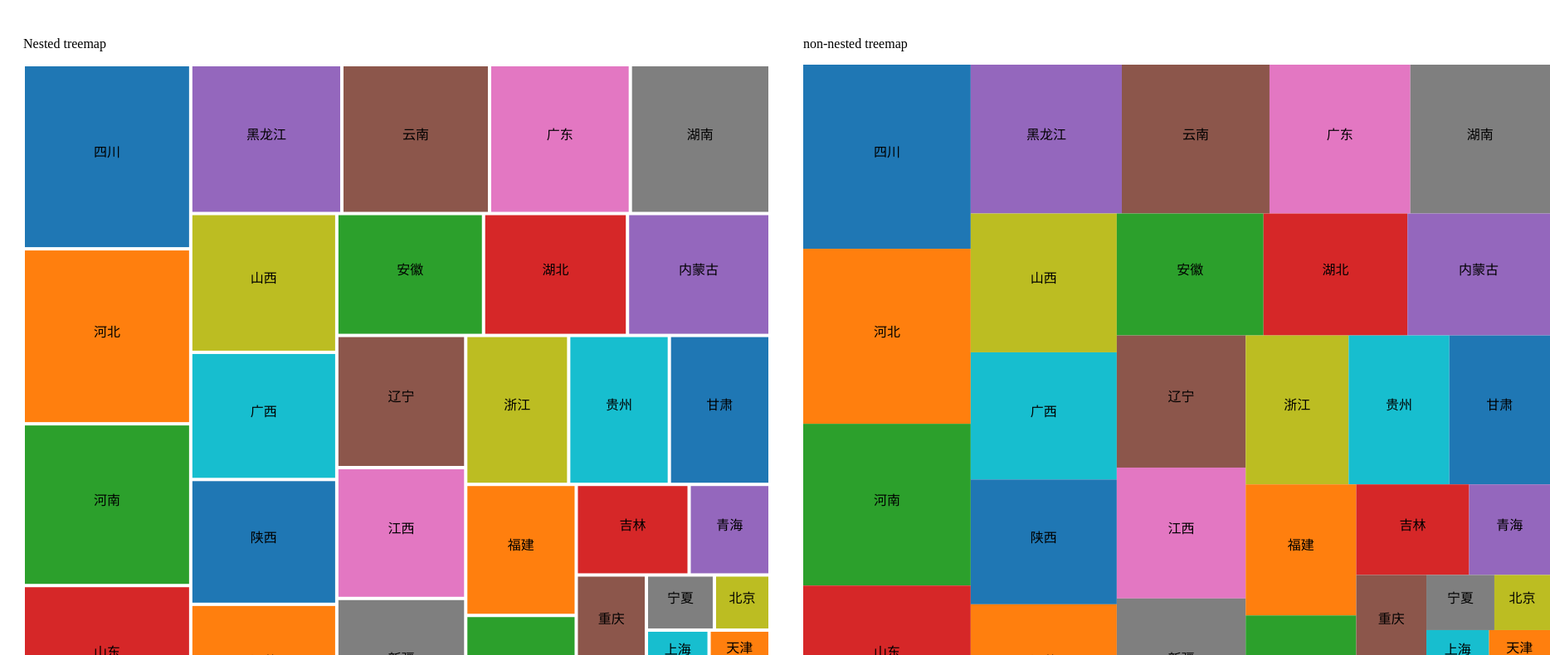
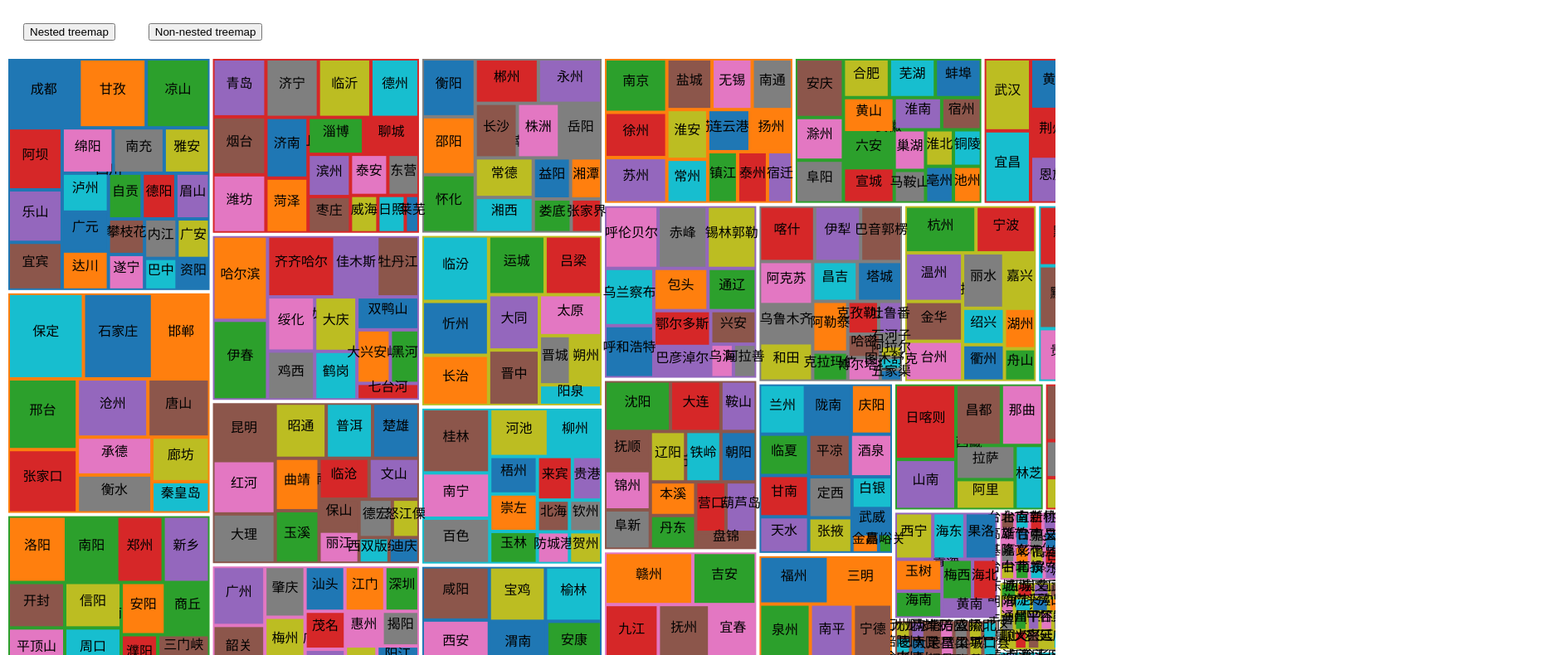
Before and after one commit to CharlieLei/Course_DataVisualization, a plain HTML site: page treemapImpl/index.html in a window 1280 px wide. Shown: the part 81-871 px from the top of the page at 83% size, 1868 px wide, since content can reach past the window. Drawn offline with Linux system fonts and the light colour scheme.

Commit message:
修改treemap

```diff
--- a/treemapImpl/index.html
+++ b/treemapImpl/index.html
@@ -8,12 +8,10 @@
 <body>
 <h1>实现squarified treemap</h1>
 <div style="display: flex">
-    <div class="nested" style="margin: 20px">
-        <p>Nested treemap</p>
-    </div>
-    <div class="non-nested" style="margin: 20px">
-        <p>non-nested treemap</p>
-    </div>
+    <button onclick="changeStrokeFunc('nested')" style="margin: 20px">Nested treemap</button>
+    <button onclick="changeStrokeFunc('non-nested')" style="margin: 20px">Non-nested treemap</button>
+</div>
+<div class="treemap" style="display: flex">
 </div>
 <script type="text/javascript" src="main.js"></script>
 
--- a/treemapImpl/main.js
+++ b/treemapImpl/main.js
@@ -1,7 +1,7 @@
-let width = 900
+let width = 1400
 let height = 800
 let strokeWidth = 2
-let maxDepth = 0
+let maxDepth = 1
 
 let GetChildrenFromData = (data) => {
   if (data.citylist) return data.citylist
@@ -16,7 +16,7 @@ let GetNodeName = (node) => {
 }
 
 let GetValueFromNode = (node) => {
-  return node.children? 0: 1
+  return node.children ? 0 : 1
 }
 
 let Nested = (x, y, dx, dy) => {
@@ -27,74 +27,71 @@ let NonNested = (x, y, dx, dy) => {
   return [x, y, dx, dy]
 }
 
+let changeMaxDepth = (depth) => {
+  maxDepth = depth
+}
+
+let strokeFunc = Nested
+let dataRoot = {}
 let color = d3.scaleOrdinal(d3.schemeCategory10)
+let canvas1 = d3.select('div.treemap')
+  .append('svg')
+  .attr('width', width)
+  .attr('height', height)
 
-let canvas1 = d3.select("div.nested")
-  .append("svg")
-  .attr("width", width)
-  .attr("height", height)
+let changeStrokeFunc = (type) => {
+  if (type === 'nested') strokeFunc = Nested
+  else strokeFunc = NonNested
+  update(dataRoot)
+}
 
 d3.json('../data/China.json').then(data => {
-  const root = treeify(data)
-  console.log(root)
-  const leaves = root.children//getLeaves(root)
-  console.log(leaves)
+  dataRoot = treeify(data)
+  update(dataRoot)
+})
 
-  const nodes = hierarchicalSquarify(root, 0, 0, width, height, maxDepth, Nested)
-  console.log(leaves)
+function update (root) {
+  const leaves = root.children
+  const nodes = hierarchicalSquarify(root, 0, 0, width, height, maxDepth, strokeFunc)
 
   let cells = canvas1.selectAll('g')
     .data(nodes)
-    .enter()
+
+  let cellEnter = cells.enter()
     .append('g')
 
-  cells.append('rect')
+  cellEnter.append('rect')
     .attr('x', d => { return d.x0 })
     .attr('y', d => { return d.y0 })
     .attr('width', d => {return d.dx })
     .attr('height', d => {return d.dy })
     .attr('fill', d => { return color(GetNodeName(d))})
 
-  cells.append('text')
+  cellEnter.append('text')
     .attr('x', d => { return d.x0 + d.dx / 2 })
     .attr('y', d => { return d.y0 + d.dy / 2 })
     .attr('text-anchor', 'middle')
     .text(d => { return GetNodeName(d) })
-})
 
-const canvas2 = d3.select("div.non-nested")
-  .append("svg")
-  .attr("width", width)
-  .attr("height", height)
+  let cellUpdate = cellEnter
+    .merge(cells)
 
-d3.json('../data/China.json').then(data => {
-  const root = treeify(data)
-  console.log(root)
-  const leaves = root.children//getLeaves(root)
-  console.log(leaves)
-
-  const nodes = hierarchicalSquarify(root, 0, 0, width, height, maxDepth, NonNested)
-  console.log(leaves)
-
-  let cells = canvas2.selectAll('g')
-    .data(nodes)
-    .enter()
-    .append('g')
-
-  cells.append('rect')
+  cellUpdate.select('rect')
     .attr('x', d => { return d.x0 })
     .attr('y', d => { return d.y0 })
     .attr('width', d => {return d.dx })
     .attr('height', d => {return d.dy })
     .attr('fill', d => { return color(GetNodeName(d))})
 
-  cells.append('text')
+  cellUpdate.select('text')
     .attr('x', d => { return d.x0 + d.dx / 2 })
     .attr('y', d => { return d.y0 + d.dy / 2 })
     .attr('text-anchor', 'middle')
     .text(d => { return GetNodeName(d) })
-})
 
+  let cellExit = cells.exit()
+    .remove()
+}
 
 function TreeNode (data) {
   this.data = data
@@ -250,7 +247,7 @@ function max (nodes, start, end) {
   return res
 }
 
-function treeify(data) {
+function treeify (data) {
   let root = new TreeNode(data)
   let currNode, nodeQueue = [root]
 
@@ -267,7 +264,7 @@ function treeify(data) {
         currChild.parent = currNode
         currChild.depth = currNode.depth + 1
       }
-      currNode.children = childList;
+      currNode.children = childList
     }
   }
 
@@ -276,13 +273,13 @@ function treeify(data) {
   return root
 }
 
-function getLeaves(root, depth) {
+function getLeaves (root, depth) {
   let leaves = []
   let currNode, nodeQueue = [root]
   while (currNode = nodeQueue.pop()) {
     if (currNode.depth === depth) {
       leaves.push(currNode)
-    } else if (currNode.depth > depth){
+    } else if (currNode.depth > depth) {
       for (let i = 0; i < currNode.children.length; i++)
         nodeQueue.push(currNode.children[i])
     } else {
@@ -292,7 +289,7 @@ function getLeaves(root, depth) {
   return leaves
 }
 
-function initNodeValues(root) {
+function initNodeValues (root) {
   if (!root.children) {
     root.value = GetValueFromNode(root)
     return root.value
```
